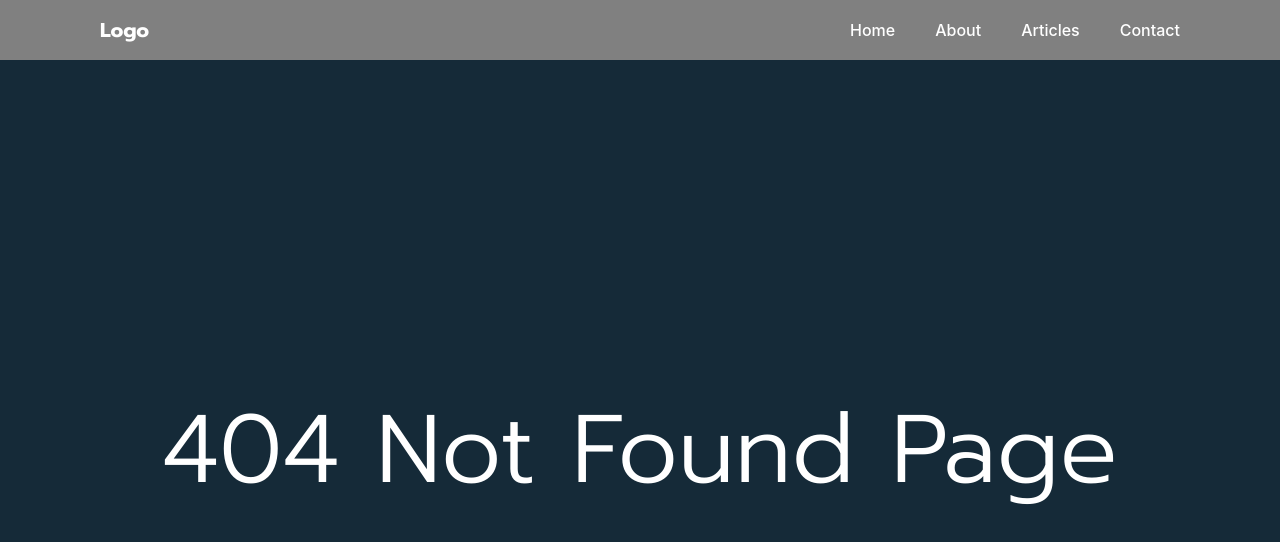
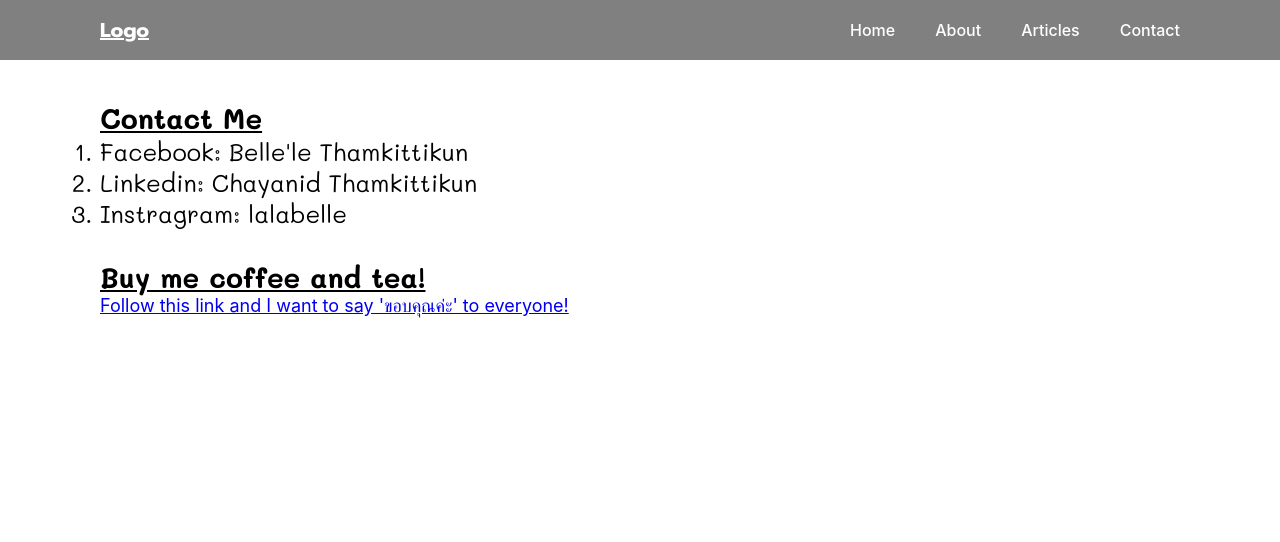
Before and after one commit to chayanidBelle/my-blog, a React (Create React App) app: page /contact in a window 1280 px wide. Before the commit this address led to /404. Shown: the top 542 px of the page. Built offline with nearby package versions, Linux system fonts and the light colour scheme.

Commit message:
[Edited] change font, implement contact menu

```diff
--- a/src/App.tsx
+++ b/src/App.tsx
@@ -3,6 +3,7 @@ import { Navigate, Route, Routes } from 'react-router-dom';
 import './App.css';
 import Navbar from './layouts/navbar';
 import MainComponents from './pages/Articles/my-component/main';
+import ContactComponent from './pages/Contact/contact';
 import NotFoundPage from './pages/Notfound/404-not-found';
 
 function App() {
@@ -13,6 +14,7 @@ function App() {
         {/* <Route path='*' element={<NotFoundPage />} /> */}
         <Route path='/' element={<div className='background'></div>} />
         <Route path='/articles' element={<MainComponents />} />
+        <Route path='/contact' element={<ContactComponent />} />
         <Route path='/404' element={<NotFoundPage />} />
         <Route path='*' element={<Navigate to='/404' replace />} />
       </Routes>
--- /dev/null
+++ b/src/pages/Contact/contact.css
@@ -0,0 +1,21 @@
+@import url('https://fonts.googleapis.com/css2?family=Sarabun&display=swap');
+@import url('https://fonts.googleapis.com/css2?family=Mali:wght@300;400;500;700&family=Sarabun&display=swap');
+
+.sarabun {
+  font-family: 'Sarabun', sans-serif;
+  font-size: 24px;
+}
+
+p {
+  font-family: 'Mali', cursive;
+  font-size: 28px;
+  font-weight: 700;
+  text-decoration: underline;
+}
+
+ol,
+li {
+  font-family: 'Mali', cursive;
+  font-size: 24px;
+  font-weight: 400;
+}
--- /dev/null
+++ b/src/pages/Contact/contact.tsx
@@ -0,0 +1,25 @@
+import { Box } from '@mui/material';
+import React from 'react';
+import './contact.css';
+
+const ContactComponent = () => {
+  return (
+    <div style={{ padding: 100 }}>
+      <p>Contact Me</p>
+      <ol>
+        <li>Facebook: Belle'le Thamkittikun</li>
+        <li>Linkedin: Chayanid Thamkittikun</li>
+        <li>Instragram: lalabelle</li>
+      </ol>
+
+      <Box mt='30px'>
+        <p>Buy me coffee and tea!</p>
+        <a href='https://writer.dek-d.com/dekdee/writer/view.php?id=2331080' style={{ fontSize: '18px' }}>
+          Follow this link and I want to say 'ขอบคุณค่ะ' to everyone!
+        </a>
+      </Box>
+    </div>
+  );
+};
+
+export default ContactComponent;
```
